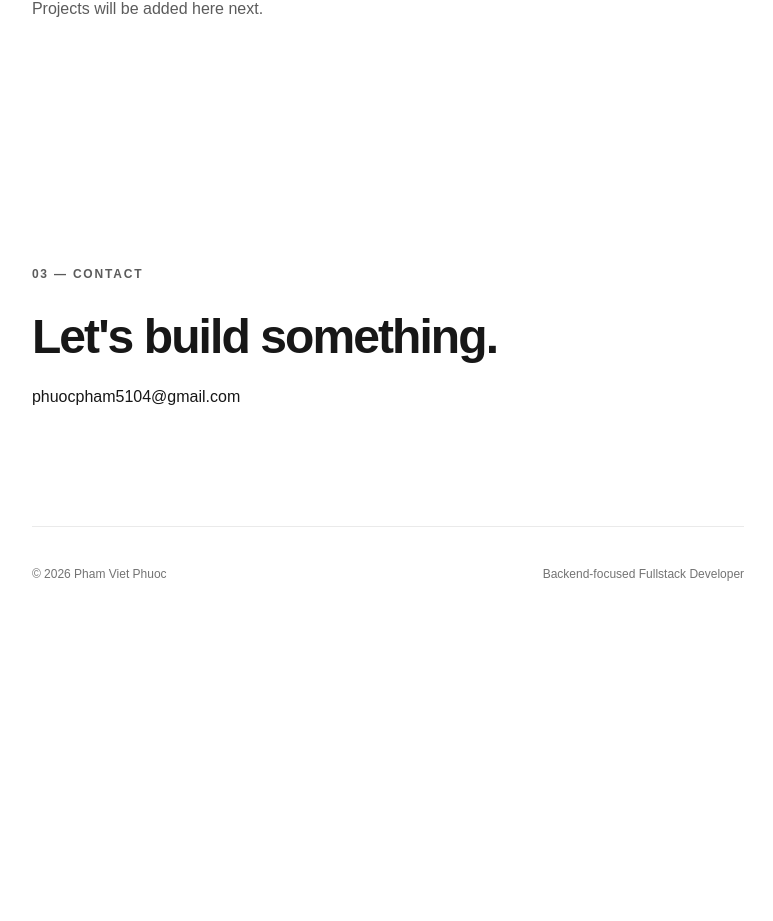
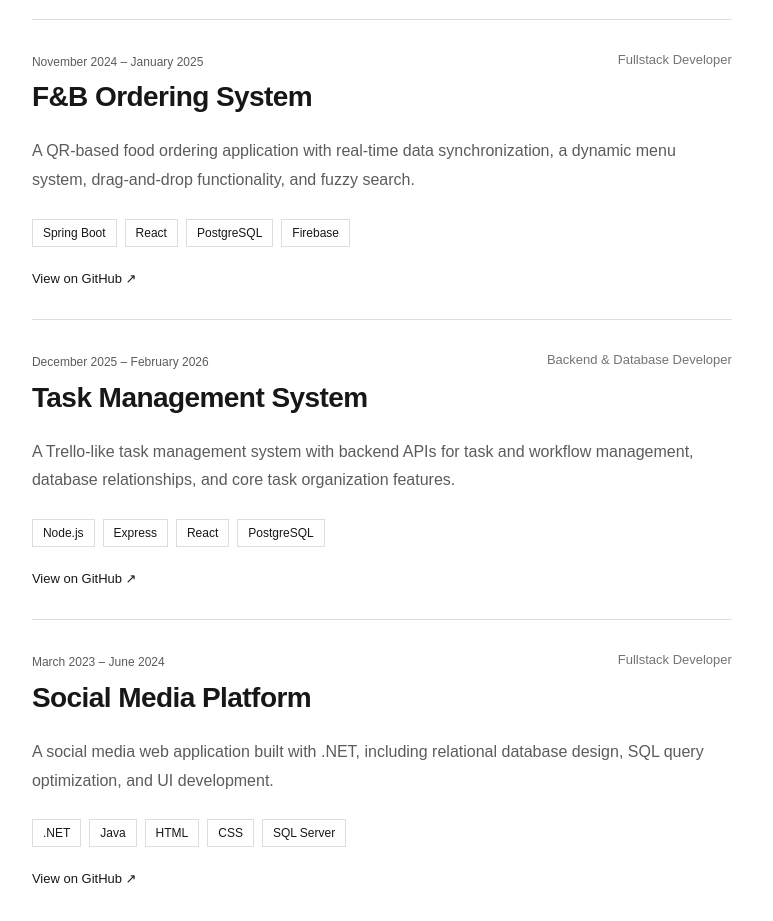
Before and after one commit to PerryPhuoc/my-portfolio, a Next.js app: page / in a window 1280 px wide. Shown: the part 1432-2353 px from the top of the page, without its empty margins (252-1025 px from the left). Before the commit the page ends 2053 px from the top, so only its background shows below. Built offline with nearby package versions, Linux system fonts and the light colour scheme.

Commit message:
project pages with slug

```diff
--- a/src/app/page.module.css
+++ b/src/app/page.module.css
@@ -89,6 +89,10 @@
   color: inherit;
 }
 
+.projects {
+  margin-top: 48px;
+}
+
 .section {
   padding: 120px 0;
   max-width: 700px;
--- a/src/app/page.tsx
+++ b/src/app/page.tsx
@@ -1,4 +1,6 @@
 import styles from "./page.module.css";
+import ProjectCard from "@/components/ProjectCard";
+import { projects } from "@/data/projects";
 
 export default function Home() {
   return (
@@ -60,7 +62,11 @@ export default function Home() {
 
         <h2>Selected work.</h2>
 
-        <p>Projects will be added here next.</p>
+        <div className={styles.projects}>
+          {projects.map((project) => (
+            <ProjectCard key={project.title} project={project} />
+          ))}
+        </div>
       </section>
 
       <section id="contact" className={styles.section}>
--- /dev/null
+++ b/src/app/projects/[slug]/page.module.css
@@ -0,0 +1,149 @@
+.page {
+    max-width: 900px;
+    margin: 0 auto;
+    padding: 40px 32px 100px;
+}
+
+.backLink {
+    display: inline-block;
+    margin-bottom: 100px;
+    color: inherit;
+    text-decoration: none;
+    font-size: 14px;
+    opacity: 0.6;
+}
+
+.header {
+    padding-bottom: 100px;
+}
+
+.period {
+    margin: 0 0 20px;
+    font-size: 13px;
+    opacity: 0.5;
+}
+
+.header h1 {
+    margin: 0;
+    font-size: clamp(48px, 8vw, 88px);
+    line-height: 0.95;
+    letter-spacing: -0.05em;
+}
+
+.role {
+    margin-top: 24px;
+    font-size: 18px;
+    opacity: 0.6;
+}
+
+.technologies {
+    display: flex;
+    flex-wrap: wrap;
+    gap: 8px;
+    margin-top: 32px;
+}
+
+.technologies span {
+    padding: 7px 11px;
+    border: 1px solid #ddd;
+    font-size: 12px;
+}
+
+.section {
+    padding: 80px 0;
+    border-top: 1px solid #ddd;
+}
+
+.label {
+    margin: 0 0 24px;
+    font-size: 12px;
+    font-weight: 700;
+    letter-spacing: 0.15em;
+    opacity: 0.5;
+}
+
+.section h2 {
+    margin: 0 0 32px;
+    font-size: 42px;
+    letter-spacing: -0.04em;
+}
+
+.description {
+    max-width: 700px;
+    margin: 0;
+    font-size: 18px;
+    line-height: 1.8;
+    opacity: 0.7;
+}
+
+.features {
+    display: flex;
+    flex-direction: column;
+}
+
+.feature {
+    display: grid;
+    grid-template-columns: 60px 1fr;
+    gap: 20px;
+    padding: 24px 0;
+    border-bottom: 1px solid #ddd;
+}
+
+.feature:first-child {
+    border-top: 1px solid #ddd;
+}
+
+.featureNumber {
+    font-size: 13px;
+    opacity: 0.5;
+}
+
+.feature p {
+    margin: 0;
+    font-size: 18px;
+    line-height: 1.5;
+}
+
+.githubSection {
+    padding-top: 40px;
+}
+
+.github {
+    display: inline-block;
+    padding: 14px 20px;
+    background: #111;
+    color: white;
+    text-decoration: none;
+    font-size: 14px;
+}
+
+@media (max-width: 700px) {
+    .page {
+        padding: 24px 20px 80px;
+    }
+
+    .backLink {
+        margin-bottom: 70px;
+    }
+
+    .header {
+        padding-bottom: 70px;
+    }
+
+    .section {
+        padding: 60px 0;
+    }
+
+    .section h2 {
+        font-size: 34px;
+    }
+
+    .description,
+    .feature p {
+        font-size: 16px;
+    }
+
+    .feature {
+        grid-template-columns: 40px 1fr;
+    }
+}
--- /dev/null
+++ b/src/components/ProjectCard.module.css
@@ -0,0 +1,65 @@
+.card {
+    padding: 32px 0;
+    border-top: 1px solid #ddd;
+}
+
+.header {
+    display: flex;
+    justify-content: space-between;
+    gap: 24px;
+}
+
+.period {
+    margin: 0 0 8px;
+    font-size: 12px;
+    opacity: 0.5;
+}
+
+.card h3 {
+    margin: 0;
+    font-size: 28px;
+    letter-spacing: -0.02em;
+}
+
+.role {
+    font-size: 13px;
+    opacity: 0.6;
+    white-space: nowrap;
+}
+
+.description {
+    max-width: 700px;
+    margin: 24px 0;
+    line-height: 1.7;
+    opacity: 0.7;
+}
+
+.technologies {
+    display: flex;
+    flex-wrap: wrap;
+    gap: 8px;
+}
+
+.technologies span {
+    padding: 6px 10px;
+    border: 1px solid #ddd;
+    font-size: 12px;
+}
+
+.github {
+    display: inline-block;
+    margin-top: 24px;
+    color: inherit;
+    font-size: 13px;
+}
+
+@media (max-width: 700px) {
+    .header {
+        flex-direction: column;
+        gap: 12px;
+    }
+
+    .role {
+        white-space: normal;
+    }
+}
--- /dev/null
+++ b/src/components/ProjectCard.tsx
@@ -0,0 +1,40 @@
+import styles from "./ProjectCard.module.css";
+import type { Project } from "@/data/projects";
+
+type ProjectCardProps = {
+  project: Project;
+};
+
+export default function ProjectCard({ project }: ProjectCardProps) {
+  return (
+    <article className={styles.card}>
+      <div className={styles.header}>
+        <div>
+          <p className={styles.period}>{project.period}</p>
+          <h3>{project.title}</h3>
+        </div>
+
+        <span className={styles.role}>{project.role}</span>
+      </div>
+
+      <p className={styles.description}>{project.description}</p>
+
+      <div className={styles.technologies}>
+        {project.technologies.map((technology) => (
+          <span key={technology}>{technology}</span>
+        ))}
+      </div>
+
+      {project.github && (
+        <a
+          className={styles.github}
+          href={project.github}
+          target="_blank"
+          rel="noopener noreferrer"
+        >
+          View on GitHub ↗
+        </a>
+      )}
+    </article>
+  );
+}
--- /dev/null
+++ b/src/data/projects.ts
@@ -0,0 +1,66 @@
+    export type Project = {
+        title: string;
+        slug: string;
+        period: string;
+        role: string;
+        description: string;
+        technologies: string[];
+        features: string[];
+        github?: string;
+    };
+
+    export const projects: Project[] = [
+        {
+            title: "F&B Ordering System",
+            slug: "fnb-ordering-system",
+            period: "November 2024 – January 2025",
+            role: "Fullstack Developer",
+            description:
+            "A QR-based food ordering application with real-time data synchronization, a dynamic menu system, drag-and-drop functionality, and fuzzy search.",
+        technologies: ["Spring Boot", "React", "PostgreSQL", "Firebase"],
+        features: [
+            "QR-based food ordering",
+            "Real-time data synchronization",
+            "Dynamic menu system",
+            "Drag-and-drop functionality",
+            "Fuzzy search",
+        ],
+        github:
+            "https://github.com/PerryPhuoc/restaurant-management-system",
+        },
+
+        {
+        title: "Task Management System",
+        slug: "task-management",
+        period: "December 2025 – February 2026",
+        role: "Backend & Database Developer",
+        description:
+            "A Trello-like task management system with backend APIs for task and workflow management, database relationships, and core task organization features.",
+        technologies: ["Node.js", "Express", "React", "PostgreSQL"],
+        features: [
+            "Backend APIs for task and workflow management",
+            "Database schema and relationships",
+            "Task organization and tracking",
+        ],
+        github:
+            "https://github.com/DoThanhLoc2334/task-management",
+        },
+
+        {
+        title: "Social Media Platform",
+        slug: "social-media-platform",
+        period: "March 2023 – June 2024",
+        role: "Fullstack Developer",
+        description:
+            "A social media web application built with .NET, including relational database design, SQL query optimization, and UI development.",
+        technologies: [".NET", "Java", "HTML", "CSS", "SQL Server"],
+        features: [
+            "Social media web application",
+            "Relational database management",
+            "SQL query optimization",
+            "UI development",
+        ],
+        github:
+            "https://github.com/PerryPhuoc/UrDoggyApp",
+        },
+    ];
```
Also changed, not shown: src/app/projects/[slug]/page.tsx (added, +103 -0 lines).
